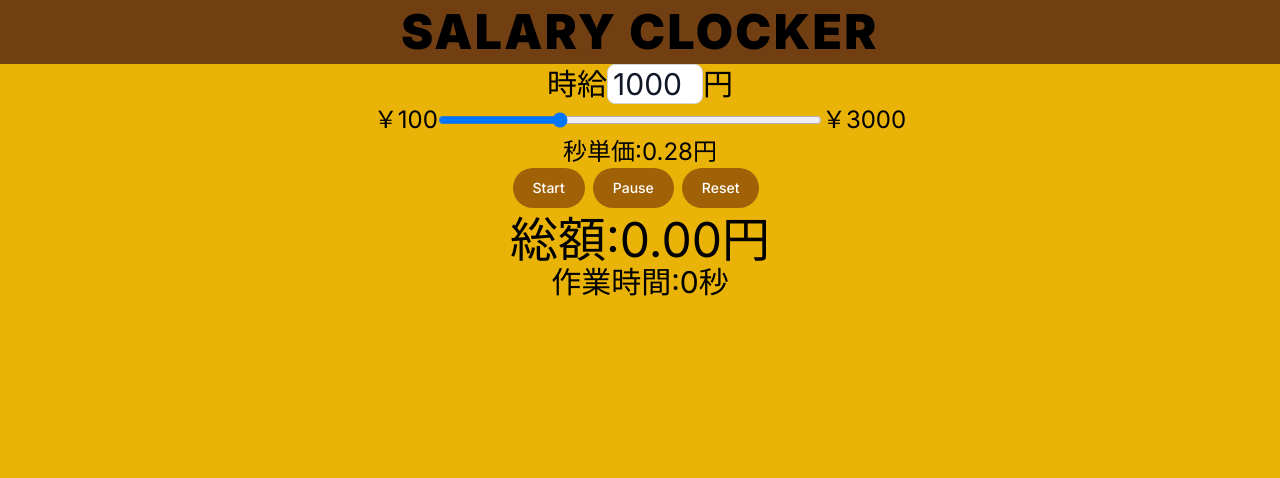
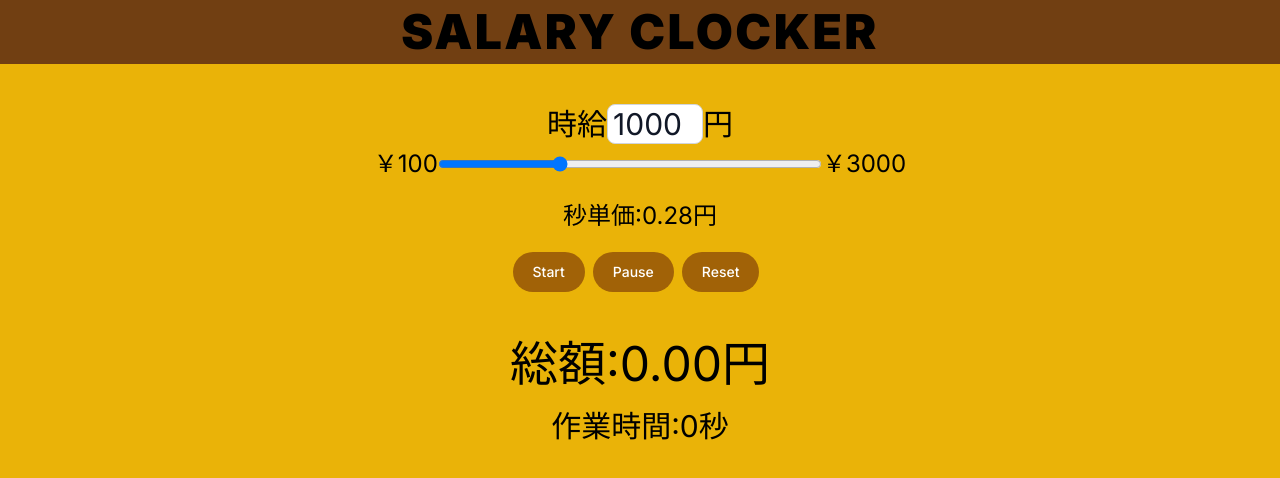
Before and after one commit to minusno0708/salary-clocker, a Next.js app in the folder app/: page / in a window 1280 px wide. Shown: the top 478 px of the page. Built offline with nearby package versions, Linux system fonts and the light colour scheme.

Commit message:
feat:マージンを追加

```diff
--- a/app/src/app/page.tsx
+++ b/app/src/app/page.tsx
@@ -65,7 +65,7 @@ export default function Home() {
       <div className="bg-yellow-900 py-2 w-full flex-col flex items-center">
         <h1 className="text-5xl tracking-wider font-black">SALARY CLOCKER</h1>
       </div>
-      <div className="flex-col flex items-center">
+      <div className="flex-col flex items-center mt-10">
         <p className="text-3xl">
         時給
           <input
@@ -84,13 +84,13 @@ export default function Home() {
             max="3000"
             value={salary}
             onChange={(event) => setSalary(event.target.value)}
-            className="w-96"
+            className="w-96 mt-3"
           />
           <span>￥3000</span>
         </p>
-        <p className="text-2xl">秒単価:{displayStrSalary(salary/(60 * 60))}円</p>
+        <p className="text-2xl mt-5">秒単価:{displayStrSalary(salary/(60 * 60))}円</p>
       </div>
-      <div className="flex items-center justify-center">
+      <div className="flex items-center justify-center mt-5">
         <button className="text-white bg-yellow-700 hover:bg-yellow-800 focus:outline-none focus:ring-4 focus:ring-yellow-300 font-medium rounded-full text-sm px-5 py-2.5 text-center me-2 mb-2 dark:bg-yellow-900 dark:hover:bg-yellow-700 dark:focus:ring-yellow-800"
           onClick={handleStart}>Start</button>
         <button className="text-white bg-yellow-700 hover:bg-yellow-800 focus:outline-none focus:ring-4 focus:ring-yellow-300 font-medium rounded-full text-sm px-5 py-2.5 text-center me-2 mb-2 dark:bg-yellow-900 dark:hover:bg-yellow-700 dark:focus:ring-yellow-800"
@@ -99,11 +99,11 @@ export default function Home() {
           onClick={handleReset}>Reset</button>
       </div>
       <div className="flex-col flex items-center">
-        <div className="text-5xl">
+        <div className="text-5xl mt-10">
           総額:
           {displayStrSalary(time * salary/(60 * 60))}円
         </div>
-        <div className="text-3xl">
+        <div className="text-3xl mt-5">
           作業時間:
           {displayTime(time)}
         </div>
```
